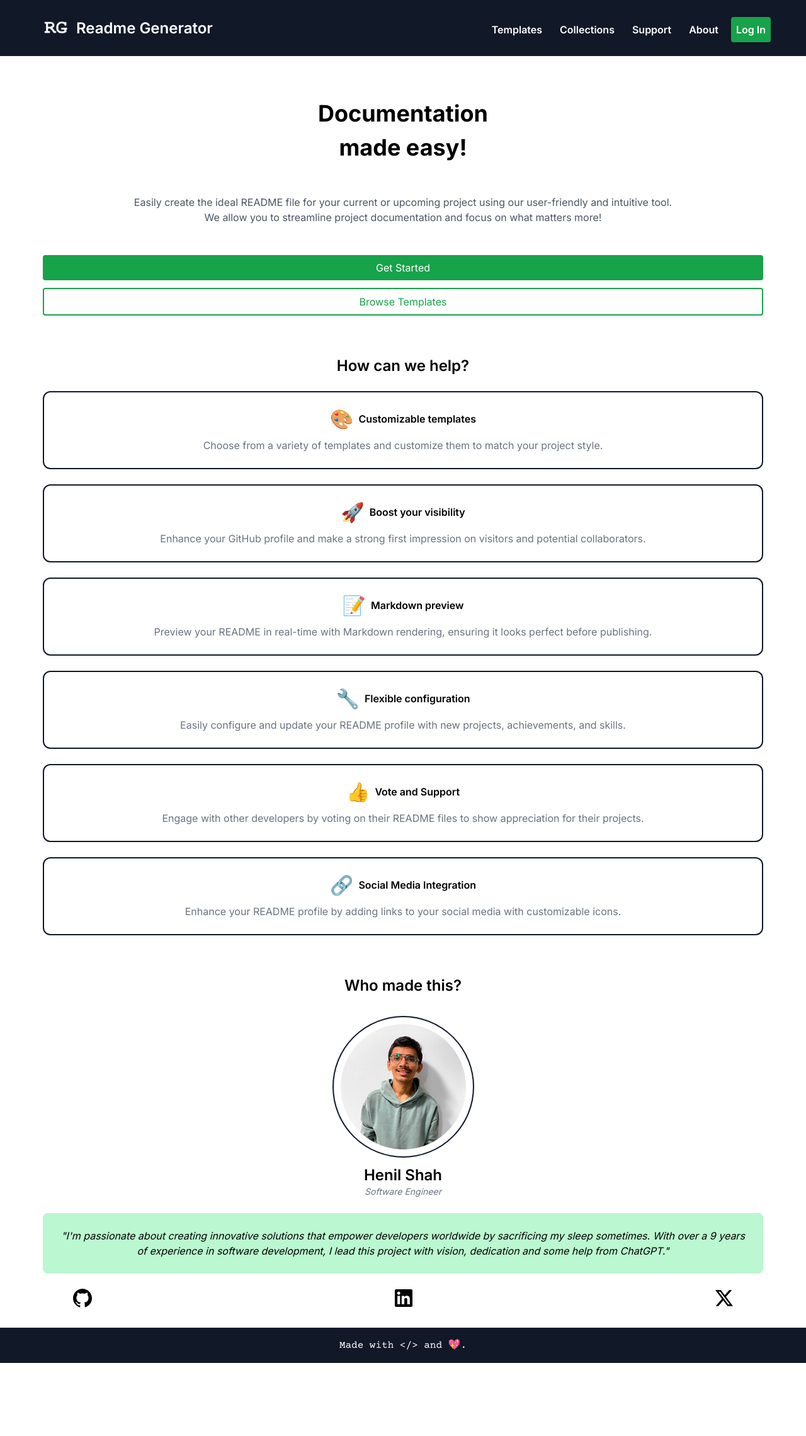
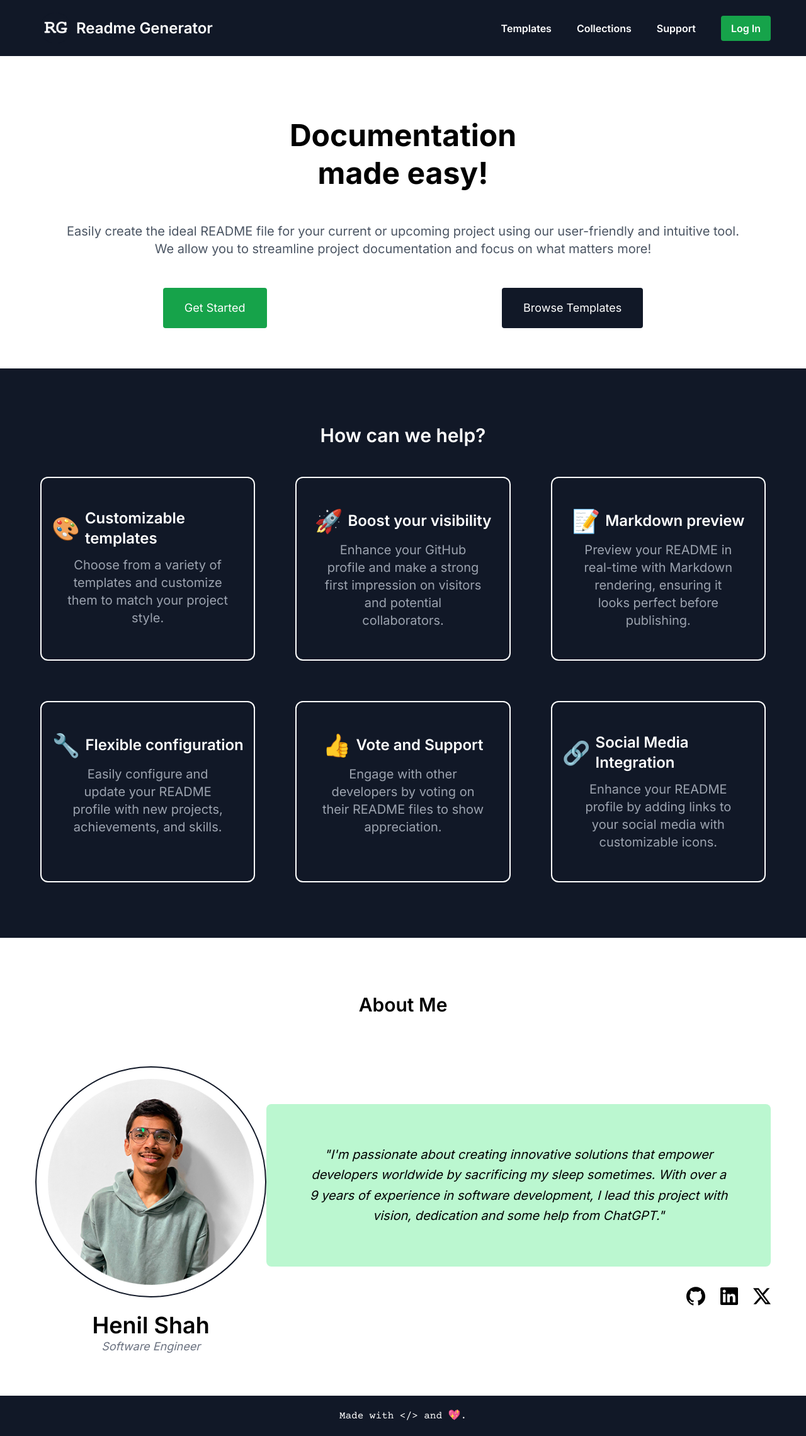
Before and after one commit to henilshahdev/nextjs-readme-builder, a Next.js app: page / in a window 1280 px wide. Shown: the whole page at 63% size. Before the commit the page ends 2164 px from the top, so only its background shows below. Built offline with nearby package versions, Linux system fonts and the light colour scheme.

Commit message:
Made the index page responsive

```diff
--- a/app/layout.tsx
+++ b/app/layout.tsx
@@ -20,7 +20,7 @@ export default function RootLayout({
 		<html lang="en">
 			<body className={inter.className}>
 				<Navbar />
-				<div className="max-w-[1200px] mx-auto px-3">{children}</div>
+				<div className="">{children}</div>
 				<Footer />
 			</body>
 		</html>
--- a/components/Footer.tsx
+++ b/components/Footer.tsx
@@ -4,7 +4,7 @@ const courier = Courier_Prime({ weight: "400", subsets: ["latin"] });
 
 const Footer = () => {
 	return (
-		<footer className="bg-gray-900 text-white text-center py-4">
+		<footer className="bg-gray-900 text-white text-center py-5">
 			<p className={courier.className}>Made with {`</>`} and 💖.</p>
 		</footer>
 	);
--- a/components/Hero.tsx
+++ b/components/Hero.tsx
@@ -27,8 +27,7 @@ const Hero = () => {
 		{
 			icon: "👍",
 			header: "Vote and Support",
-			subText:
-				"Engage with other developers by voting on their README files to show appreciation for their projects.",
+			subText: "Engage with other developers by voting on their README files to show appreciation.",
 		},
 		{
 			icon: "🔗",
@@ -49,59 +48,77 @@ const Hero = () => {
 	};
 
 	return (
-		<main className="py-8 px-4">
-			<div>
-				<p className="text-center text-4xl font-bold mt-8 leading-normal">
+		<main className="">
+			<div className="max-w-[1200px] mx-auto py-16 px-4">
+				<p className="text-center text-4xl leading-normal md:text-5xl md:leading-tight font-bold md:mt-8">
 					Documentation <br />
 					made easy!
 				</p>
-				<p className="text-base text-center mt-12 text-gray-600">
+				<p className="px-6 text-base text-center md:text-xl mt-12 text-gray-600">
 					Easily create the ideal README file for your current or upcoming project using our user-friendly and
 					intuitive tool. <br />
 					We allow you to streamline project documentation and focus on what matters more!
 				</p>
-				<div className="flex flex-col mx-auto mt-12">
-					<button className="bg-green-600 rounded text-white hover:opacity-85 px-4 py-2">Get Started</button>
-					<button className="mt-3 bg-white border-2 border-green-600 rounded text-green-600 hover:opacity-85 px-4 py-2">
+				<div className="flex flex-col px-4 md:flex-row md:justify-around mx-auto mt-12 md:text-lg">
+					<button className="border-2 border-green-600 bg-green-600 rounded text-white hover:opacity-75 px-4 py-2 md:px-8 md:py-4">
+						Get Started
+					</button>
+					<button className="mt-4 md:mt-0 bg-gray-900 border-2 border-gray-900 rounded text-white hover:opacity-75 hover:text-white px-4 py-2 md:px-8 md:py-4">
 						Browse Templates
 					</button>
 				</div>
 			</div>
-			<div className="mt-16">
-				<p className="text-center text-2xl font-semibold">How can we help?</p>
-				<div>
+			<div className="py-16 bg-gray-900 text-white">
+				<p className="mt-6 text-center text-2xl md:text-3xl font-semibold md:mb-12">How can we help?</p>
+				<div className="mb-6 px-6 md:grid md:grid-cols-3 md:gap-16 md:px-16">
 					{features.map((feature, index) => (
-						<div className="mt-6 px-4 py-6 rounded-xl border-2 border-gray-900" key={index}>
+						<div className="md:mt-0 mt-6 px-4 py-12 rounded-xl border-2 border-white" key={index}>
 							<div className="flex items-center justify-center">
-								<p className="text-3xl">{feature.icon}</p>
-								<p className="text-base font-semibold ml-2">{feature.header}</p>
+								<p className="text-3xl md:text-4xl">{feature.icon}</p>
+								<p className="text-base md:text-2xl font-semibold ml-2">{feature.header}</p>
 							</div>
-							<p className="px-6 mt-3 text-base text-gray-500 text-center">{feature.subText}</p>
+							<p className="px-6 mt-3 text-base md:text-xl text-gray-400 text-center">
+								{feature.subText}
+							</p>
 						</div>
 					))}
 				</div>
 			</div>
-			<div className="mt-16">
-				<p className="text-center text-2xl font-semibold">Who made this?</p>
-				<div className="mt-8 w-max mx-auto">
+			<div className="max-w-[1200px] mx-auto py-16 px-4">
+				<p className="mt-6 text-center text-2xl md:text-3xl font-semibold md:mb-12">About Me</p>
+				<div className="md:flex md:items-center md:justify-between">
+					<div className="mt-8 w-max mx-auto md:w-full">
 						<Image
-						className="border-2 border-gray-900 rounded-full"
+							className="border-2 border-gray-900 rounded-full md:w-max md:mx-auto"
 							src="/assets/henil_shah.png"
 							width={225}
 							height={225}
 							alt="Henil Shah"
 						/>
+						<p className="text-2xl md:text-4xl mt-6 font-semibold text-center">Henil Shah</p>
+						<p className="text-sm md:text-lg italic text-gray-500 text-center">Software Engineer</p>
 					</div>
-				<div className="mt-3">
-					<p className="text-2xl font-semibold text-center">Henil Shah</p>
-					<p className="text-sm italic text-gray-500 text-center">Software Engineer</p>
-					<div className="mt-6 bg-green-200 text-center rounded-lg p-6">
+					<div className="mt-3 m:mt-0">
+						<div className="mt-6 bg-green-200 text-center rounded-lg p-6 md:mt-0 md:p-16 md:text-xl md:leading-relaxed">
 							<p className="italic">"{whoAmI.bio}"</p>
 						</div>
-					<div className="mt-6 px-12 flex items-center justify-between">
-						<Image className="" src="/assets/github.svg" width={30} height={30} alt="Henil Shah" />
-						<Image className="" src="/assets/linkedin.svg" width={28} height={28} alt="Henil Shah" />
-						<Image className="" src="/assets/x.svg" width={28} height={28} alt="Henil Shah" />
+						<div className="mt-8 px-12 flex items-center justify-between md:justify-end md:px-0">
+							<Image
+								className="md:ml-6"
+								src="/assets/github.svg"
+								width={30}
+								height={30}
+								alt="Henil Shah"
+							/>
+							<Image
+								className="md:ml-6"
+								src="/assets/linkedin.svg"
+								width={28}
+								height={28}
+								alt="Henil Shah"
+							/>
+							<Image className="md:ml-6" src="/assets/x.svg" width={28} height={28} alt="Henil Shah" />
+						</div>
 					</div>
 				</div>
 			</div>
--- a/components/Navbar.tsx
+++ b/components/Navbar.tsx
@@ -32,34 +32,28 @@ const Navbar = () => {
 						</button>
 					</div>
 				</div>
-				<div className={`${isNavOpen ? "block px-4 pt-2 pb-4" : "hidden"} sm:flex sm:p-0 sm:items-center`}>
+				<div className={`${isNavOpen ? "block px-5 pt-2 pb-4" : "hidden"} sm:flex sm:p-0 sm:items-center`}>
 					<a
 						href="#"
-						className="block px-2 py-2 mt-1 sm-mt-0 text-white font-semibold rounded hover:bg-gray-700"
+						className="block px-2 py-2 mt-0  sm-mt-0 text-white font-semibold rounded hover:bg-gray-700"
 					>
 						Templates
 					</a>
 					<a
 						href="#"
-						className="block px-2 py-2 mt-1 sm-mt-0 sm:ml-3 text-white font-semibold rounded hover:bg-gray-700"
+						className="block px-2 py-2 mt-2 md:mt-0 sm:ml-3 md:ml-6 text-white font-semibold rounded hover:bg-gray-700"
 					>
 						Collections
 					</a>
 					<a
 						href="#"
-						className="block px-2 py-2 mt-1 sm-mt-0 sm:ml-3 text-white font-semibold rounded hover:bg-gray-700"
+						className="block px-2 py-2 mt-2 md:mt-0 sm:ml-3 md:ml-6 text-white font-semibold rounded hover:bg-gray-700"
 					>
 						Support
 					</a>
 					<a
 						href="#"
-						className="block px-2 py-2 mt-1 sm-mt-0 sm:ml-3 text-white font-semibold rounded hover:bg-gray-700"
-					>
-						About
-					</a>
-					<a
-						href="#"
-						className="block px-2 py-2 mt-1 sm-mt-0 sm:ml-3 text-white font-semibold rounded bg-green-600 hover:opacity-85"
+						className="block px-2 md:px-4 py-2 mt-2 md:mt-0 sm:ml-3 md:ml-8 text-white font-semibold rounded bg-green-600 hover:opacity-85"
 					>
 						Log In
 					</a>
```
Lines whose indentation alone changed are shown as unchanged.
